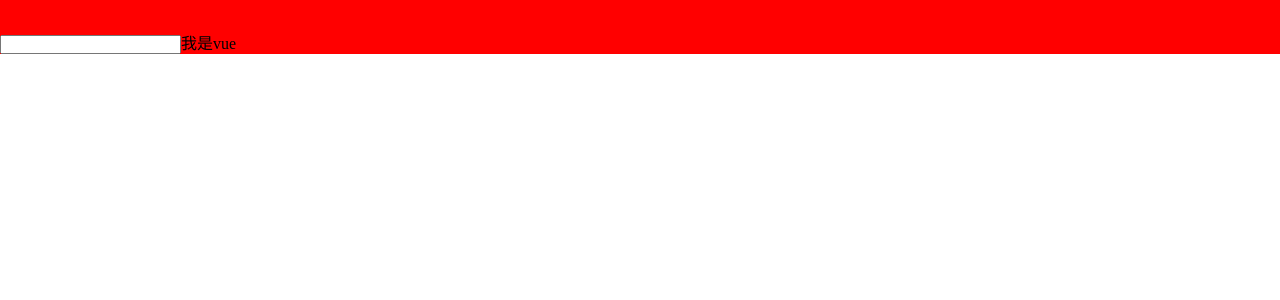
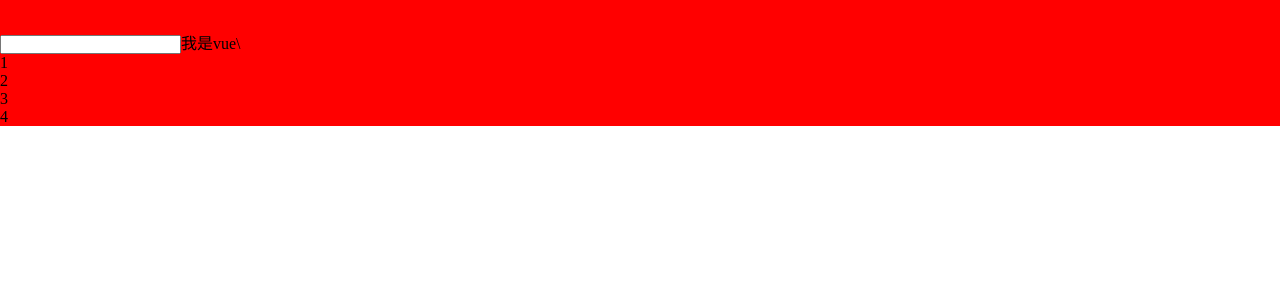
Before and after one commit to linhuan666/vuedemo2, a Vue app: page / in a window 1280 px wide. Shown: the top 300 px of the page. Built offline with nearby package versions, Linux system fonts and the light colour scheme.

Commit message:
提交修改

```diff
--- a/src/App.vue
+++ b/src/App.vue
@@ -1,24 +1,27 @@
 <template>
   <div id="app">
     <div class="header">
-      <input type="text">{{msg}}
-
+      <input type="text">{{msg}}\
     </div>
+    <Swiper :list="list"></Swiper>
 
   </div>
 </template>
 
 <script>
 //import HelloWorld from './components/HelloWorld.vue'
+import  Swiper from './components/Swiper'
 
 export default {
   name: 'App',
   components: {
-
+    // eslint-disable-next-line vue/no-unused-components
+     Swiper
   },
   data(){
     return{
-      msg:"我是vue"
+      msg:"我是vue",
+      list:[1,2,3,4]
     }
   }
 }
--- /dev/null
+++ b/src/components/Swiper.vue
@@ -0,0 +1,21 @@
+<template>
+  <div>
+    <ul>
+      <li v-for="item in list">{{item}}</li>
+    </ul>
+  </div>
+</template>
+
+<script>
+export default {
+  // eslint-disable-next-line vue/multi-word-component-names
+  name: "Swiper",
+  props:{
+    list:Array
+  }
+}
+</script>
+
+<style scoped>
+
+</style>
```
